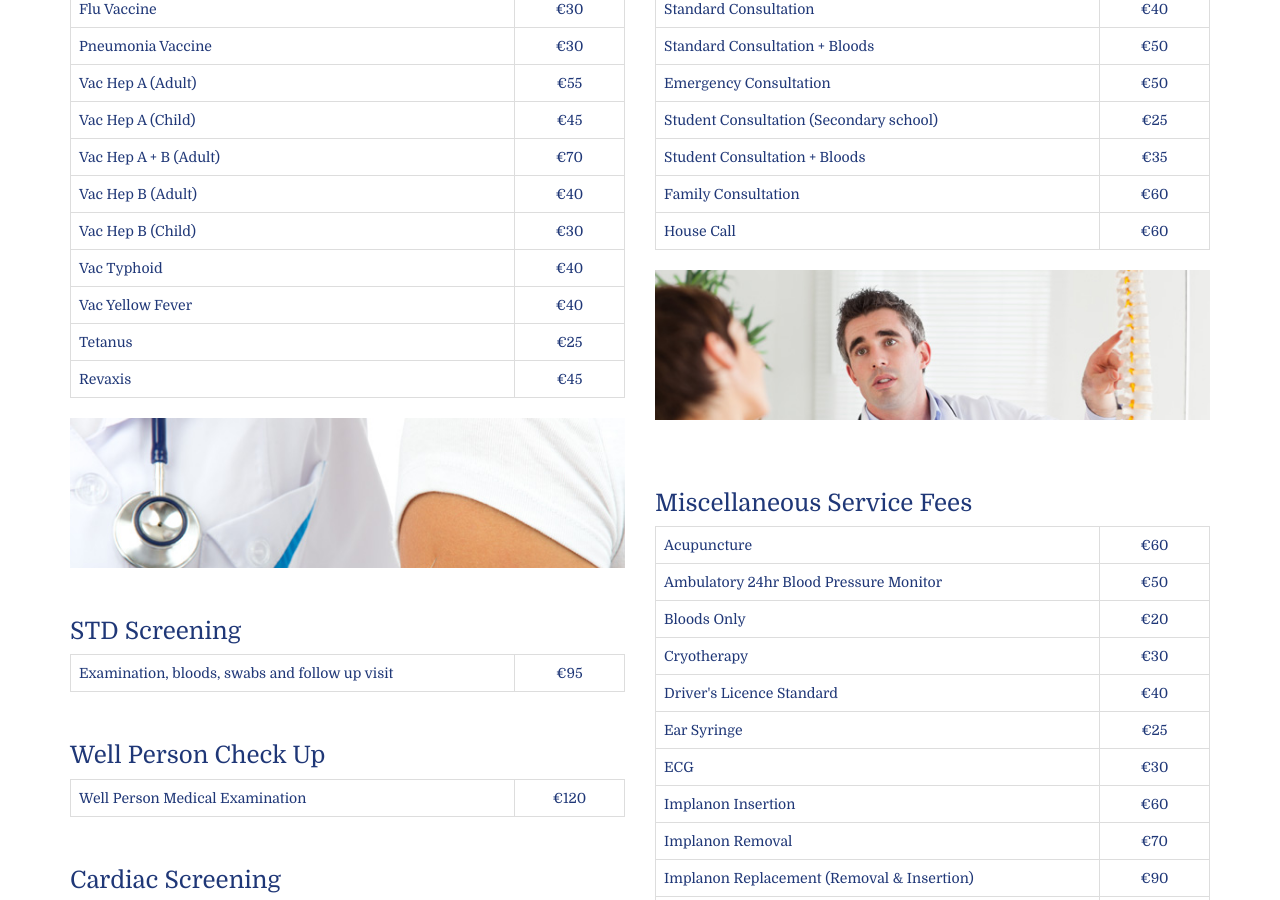
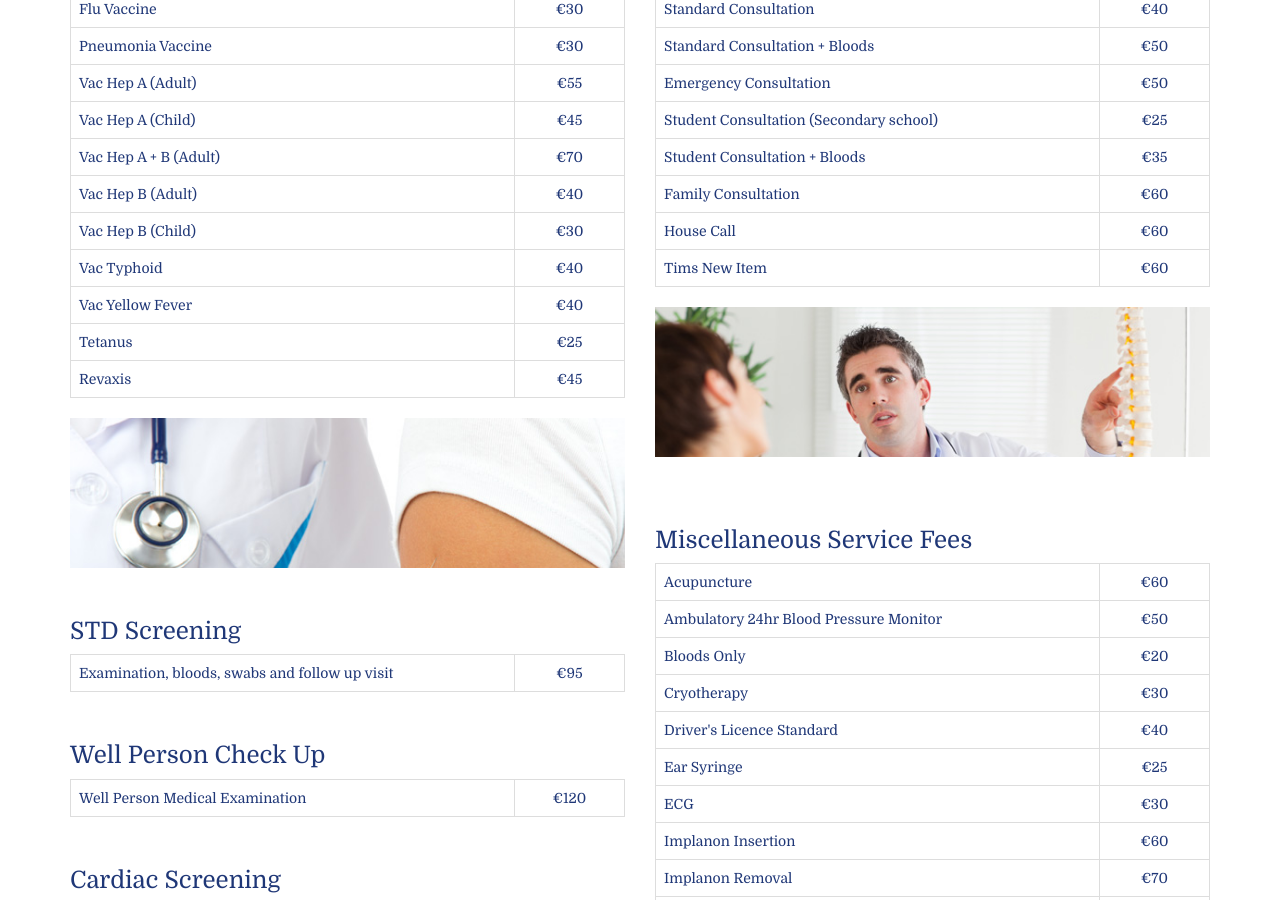
Before and after one commit to kmcadmin/killarneymedicalcentre, a Jekyll site: the page built from fees.html, in a window 1280 px wide and 900 px high, scrolled down 605 px. Built offline with Jekyll 4.4.1, drawn with Linux system fonts in a browser that asks for light colours; nearby versions of some CDN libraries.

Commit message:
Updated fees.yml

```diff
--- a/_data/fees.yml
+++ b/_data/fees.yml
@@ -59,6 +59,8 @@
       price: "€60"
     - name: "House Call"
       price: "€60"
+    - name: "Tims New Item"
+      price: "€60"
 
 - title: "Miscellaneous Service Fees"
   banner_image:
```
